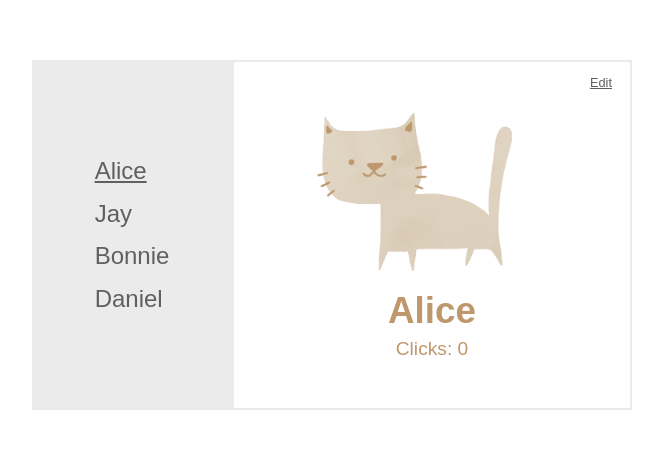
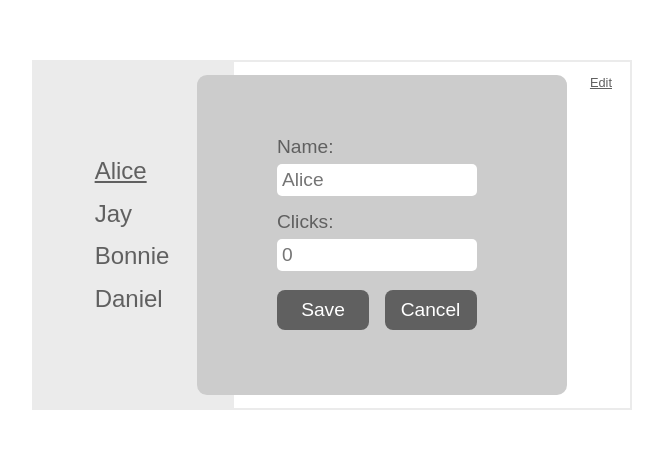
Before and after one commit to TinyLittleMaggie/Cat-Clicker, a plain HTML site: page index.html in a window 1280 px wide. Shown: the part 173-622 px from the top of the page, without its empty margins (308-971 px from the left). Drawn offline with nearby package versions, Linux system fonts and the light colour scheme; a web font is replaced by a local one.

Commit message:
Add cat information editing form

```diff
--- a/app.js
+++ b/app.js
@@ -111,8 +111,19 @@ var catView = {
       $('.num-of-clicks').text('Clicks: ' + octopus.getCat(id).count);
     });
 
+    $('.edit-button').click(function() {
+      editView.render();
+    });
+
   }
 
+};
+
+var editView = {
+  render: function() {
+    let name = model.cats[model.currentCatID].name;
+    console.log(name + ' says: "I am clicked!"');
+  }
 };
 
 /* ========== Start! ========== */
--- a/index.html
+++ b/index.html
@@ -24,6 +24,20 @@
       <ul class="cat-list"></ul>
     </div>
     <div class="container-cat"></div>
+    <div class="edit-cat-form">
+      <div>
+        <label for="name">Name: </label>
+        <input type="text" id="name" placeholder="Alice">
+      </div>
+      <div>
+        <label for="email">Clicks: </label>
+        <input type="text" id="clicks" placeholder="0">
+      </div>
+      <div>
+        <button type="button" id="save">Save</button>
+        <button type="button" id="cancel">Cancel</button>
+      </div>
+    </div>
   </div>
 
   <script src="app.js"></script>
--- a/style.css
+++ b/style.css
@@ -115,3 +115,52 @@ body {
 .edit-button:hover {
   cursor: pointer;
 }
+
+.edit-cat-form {
+  position: absolute;
+  border-radius: 10px;
+  margin-top: 15px;
+  margin-left: 100px;
+  padding-left: 80px;
+  width: 370px;
+  height: 320px;
+  background-color: #CCCCCC;
+  display: flex;
+  flex-wrap: wrap;
+  align-content: center;
+}
+
+.edit-cat-form label {
+  color: #606060;
+  font-family: 'Montserrat', sans-serif;
+  font-weight: 300;
+  font-size: 1.2em;
+  display: block;
+  margin: 0.8em 0 0.3em;
+}
+
+.edit-cat-form input {
+  color: #606060;
+  font-family: 'Montserrat', sans-serif;
+  font-weight: 300;
+  font-size: 1.2em;
+  display: block;
+  width: 200px;
+  padding: 5px;
+  border-radius: 5px;
+  border: none;
+}
+
+.edit-cat-form button {
+  width: 92px;
+  height: 40px;
+  background-color: #606060;
+  color: #fff;
+  font-family: 'Montserrat', sans-serif;
+  font-weight: 300;
+  font-size: 1.2em;
+  border-radius: 8px;
+  border: none;
+  margin: 1em 0.6em 1em 0;
+
+}
```
